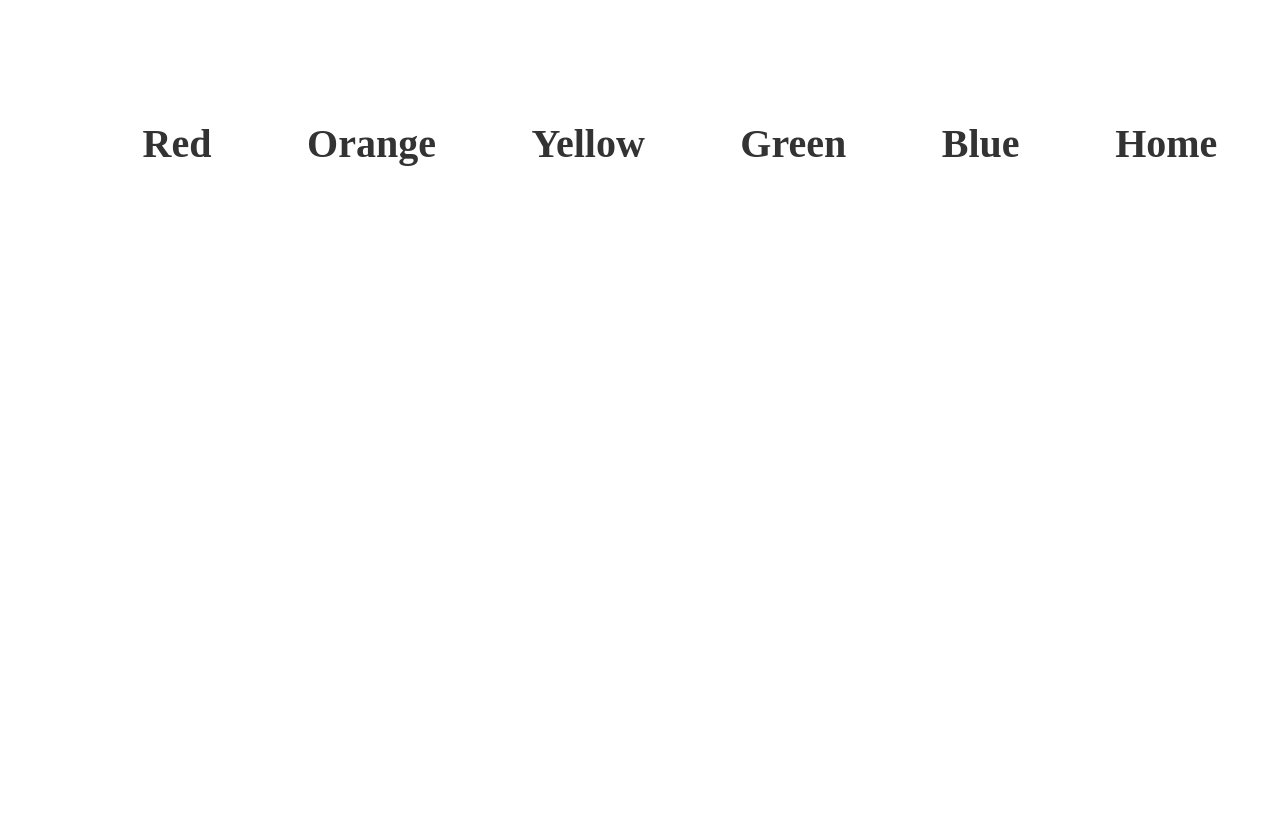
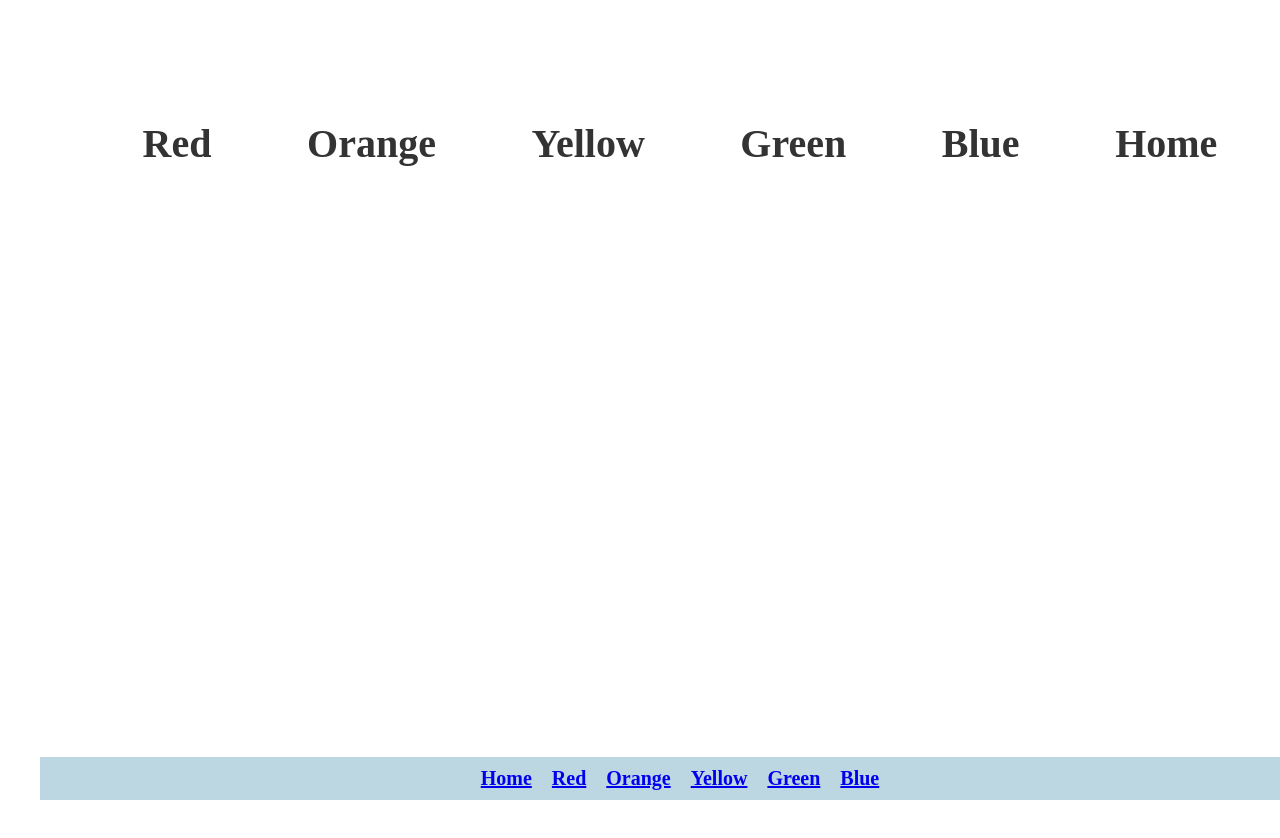
Before and after one commit to dhanajeane79/workshop-28-react-router, a React (Vite) app: page / in a window 1280 px wide. Shown: the top 838 px of the page. Built offline with nearby package versions, Linux system fonts and the light colour scheme; the HTML template or start-up script is replaced by a standard one; a web font is replaced by a local one.

Commit message:
Added routes/links/css for Footer component

```diff
--- a/src/App.css
+++ b/src/App.css
@@ -4,3 +4,22 @@
   padding: 2rem;
   text-align: center;
 }
+
+.footer {
+  background-color: #bcd6e2;
+  padding: 10px;
+  text-align: center;
+  position: sticky;
+  bottom: 0;
+  font-size: 20px;
+  font-weight: bold;
+  text-decoration: none;
+  display: flex;
+  gap: 20px;
+  justify-content: space-evenly;
+}
+
+.footer-links {
+  display: flex;
+  gap: 20px;
+}
--- a/src/App.jsx
+++ b/src/App.jsx
@@ -6,7 +6,7 @@ import NaviBar from "./Components/NaviBar";
 import MainContainer from "./Components/MainContainer";
 import "./App.css";
 import "./index.css";
-
+import Footer from "./Components/Footer";
 
 function App() {
   return (
@@ -16,6 +16,7 @@ function App() {
         <NaviBar />
         <MainContainer />
       </div>
+      <Footer />
     </>
   );
 }
```
